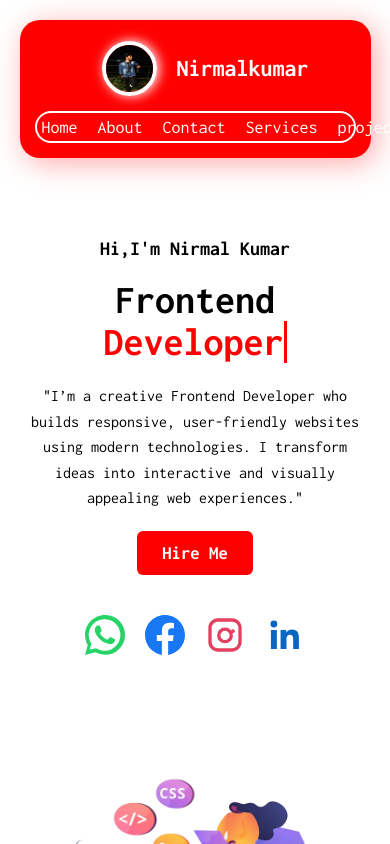
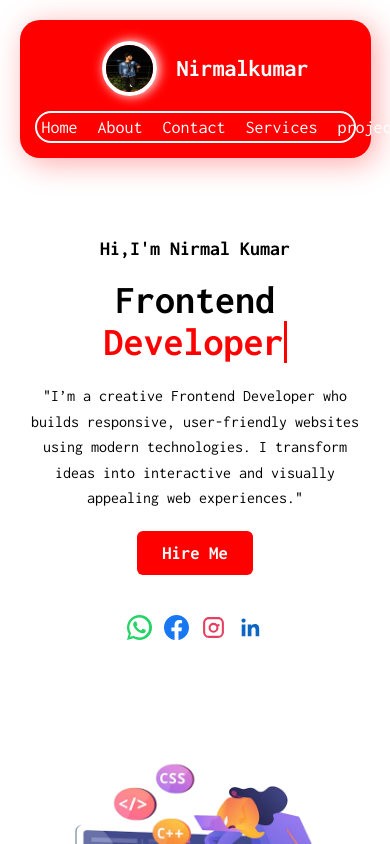
Before and after one commit to NirmalkumarS2002/NirmalKumar-S-Portfolio, a React app: page / in a window 390 px wide. Shown: the top 844 px of the page. Built offline with nearby package versions, Linux system fonts and the light colour scheme; the HTML template or start-up script is replaced by a standard one.

Commit message:
Error completed

```diff
--- a/src/Routers/SocialIcons.css
+++ b/src/Routers/SocialIcons.css
@@ -1,13 +1,42 @@
+/* CONTAINER */
 .social-icons{
     display: flex;
     gap: 20px;
     margin-top: 20px;
+    flex-wrap: wrap;
 }
 
-.social-icons a{
+/* ICON */
+.social-icons a svg{
+    width: 50px;
+    height: 50px;
     transition: 0.3s;
 }
 
-.social-icons a:hover{
+/* HOVER */
+.social-icons a:hover svg{
     transform: scale(1.2);
 }
+
+@media (max-width: 768px){
+    .social-icons{
+        justify-content: center;
+        gap: 15px;
+    }
+
+    .social-icons a svg{
+        width: 35px;
+        height: 35px;
+    }
+}
+
+@media (max-width: 480px){
+    .social-icons{
+        gap: 12px;
+    }
+
+    .social-icons a svg{
+        width: 25px;
+        height: 25px;
+    }
+}
--- a/src/Routers/SocialIcons.jsx
+++ b/src/Routers/SocialIcons.jsx
@@ -1,33 +1,33 @@
 import React from "react";
-import "./Socialicons.css"
+import "./SocialIcons.css"
 export default function SocialIcons() {
   return (
     <div className="social-icons">
 
       {/* WhatsApp */}
       <a href="https://wa.me/917448862182" target="_blank" rel="noreferrer">
-        <svg viewBox="0 0 24 24" width="40" height="40" fill="#25D366" className="sss">
+        <svg viewBox="0 0 24 24" width="50" height="50" fill="#25D366" className="sss">
           <path d="M20.52 3.48A11.8 11.8 0 0 0 12.01 0C5.39 0 .02 5.37.02 12c0 2.12.56 4.18 1.63 6L0 24l6.16-1.6a11.9 11.9 0 0 0 5.85 1.49h.01c6.62 0 11.99-5.37 11.99-12 0-3.2-1.25-6.21-3.49-8.41zM12 21.5c-1.8 0-3.57-.48-5.11-1.39l-.36-.21-3.65.95.97-3.55-.24-.37A9.5 9.5 0 1 1 12 21.5zm5.47-7.23c-.3-.15-1.77-.87-2.05-.97-.27-.1-.47-.15-.67.15-.2.3-.77.97-.95 1.17-.17.2-.35.22-.65.07-.3-.15-1.27-.47-2.42-1.5-.9-.8-1.5-1.78-1.67-2.08-.17-.3-.02-.46.13-.61.13-.13.3-.35.45-.52.15-.17.2-.3.3-.5.1-.2.05-.37-.02-.52-.07-.15-.67-1.6-.92-2.2-.24-.57-.49-.5-.67-.5h-.57c-.2 0-.52.07-.8.37-.27.3-1.05 1.02-1.05 2.5s1.07 2.9 1.22 3.1c.15.2 2.1 3.2 5.08 4.48.71.3 1.26.48 1.69.61.71.22 1.36.19 1.87.12.57-.08 1.77-.72 2.02-1.42.25-.7.25-1.3.17-1.42-.07-.12-.27-.2-.57-.35z"/>
         </svg>
       </a>
 
       {/* Facebook */}
       <a href="https://facebook.com" target="_blank" rel="noreferrer">
-        <svg viewBox="0 0 24 24" width="40" height="40" fill="#1877F2"  className="sss">
+        <svg viewBox="0 0 24 24" width="50" height="50" fill="#1877F2"  className="sss">
           <path d="M24 12.07C24 5.4 18.63 0 12 0S0 5.4 0 12.07c0 6.03 4.39 11.03 10.13 11.93v-8.44H7.08v-3.49h3.05V9.41c0-3.02 1.8-4.7 4.56-4.7 1.32 0 2.7.24 2.7.24v2.97h-1.52c-1.5 0-1.97.94-1.97 1.9v2.28h3.35l-.54 3.49h-2.81V24C19.61 23.1 24 18.1 24 12.07z"/>
         </svg>
       </a>
 
       {/* Instagram */}
       <a href="https://instagram.com" target="_blank" rel="noreferrer">
-        <svg viewBox="0 0 24 24" width="40" height="40" fill="#E4405F"  className="sss">
+        <svg viewBox="0 0 24 24" width="50" height="50" fill="#E4405F"  className="sss">
           <path d="M7.75 2C4.57 2 2 4.57 2 7.75v8.5C2 19.43 4.57 22 7.75 22h8.5C19.43 22 22 19.43 22 16.25v-8.5C22 4.57 19.43 2 16.25 2h-8.5zm0 2h8.5A3.75 3.75 0 0 1 20 7.75v8.5A3.75 3.75 0 0 1 16.25 20h-8.5A3.75 3.75 0 0 1 4 16.25v-8.5A3.75 3.75 0 0 1 7.75 4zm4.25 3.5A4.75 4.75 0 1 0 12 17a4.75 4.75 0 0 0 0-9.5zm0 2A2.75 2.75 0 1 1 12 15a2.75 2.75 0 0 1 0-5.5zm4.88-.88a1.13 1.13 0 1 0 0 2.25 1.13 1.13 0 0 0 0-2.25z"/>
         </svg>
       </a>
 
       {/* LinkedIn */}
       <a href="https://linkedin.com" target="_blank" rel="noreferrer" >
-        <svg viewBox="0 0 24 24" width="40" height="40" fill="#0A66C2" className="sss">
+        <svg viewBox="0 0 24 24" width="50" height="50" fill="#0A66C2" className="sss">
           <path d="M20.45 20.45h-3.55v-5.57c0-1.33-.03-3.05-1.86-3.05-1.86 0-2.14 1.45-2.14 2.95v5.67H9.35V9h3.41v1.56h.05c.47-.9 1.62-1.86 3.33-1.86 3.56 0 4.22 2.34 4.22 5.38v6.37zM5.34 7.43a2.06 2.06 0 1 1 0-4.12 2.06 2.06 0 0 1 0 4.12zM7.12 20.45H3.56V9h3.56v11.45z"/>
         </svg>
       </a>
```
